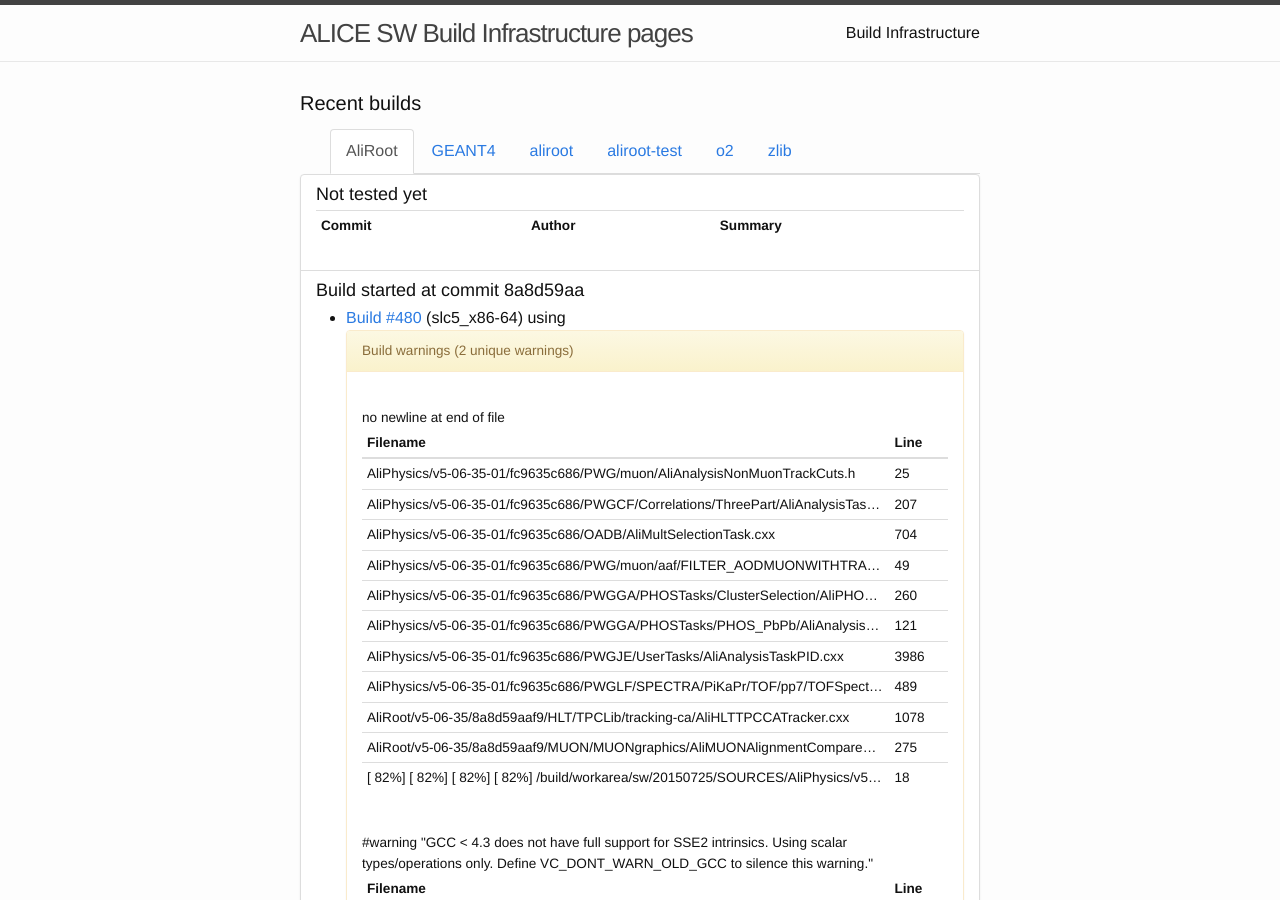
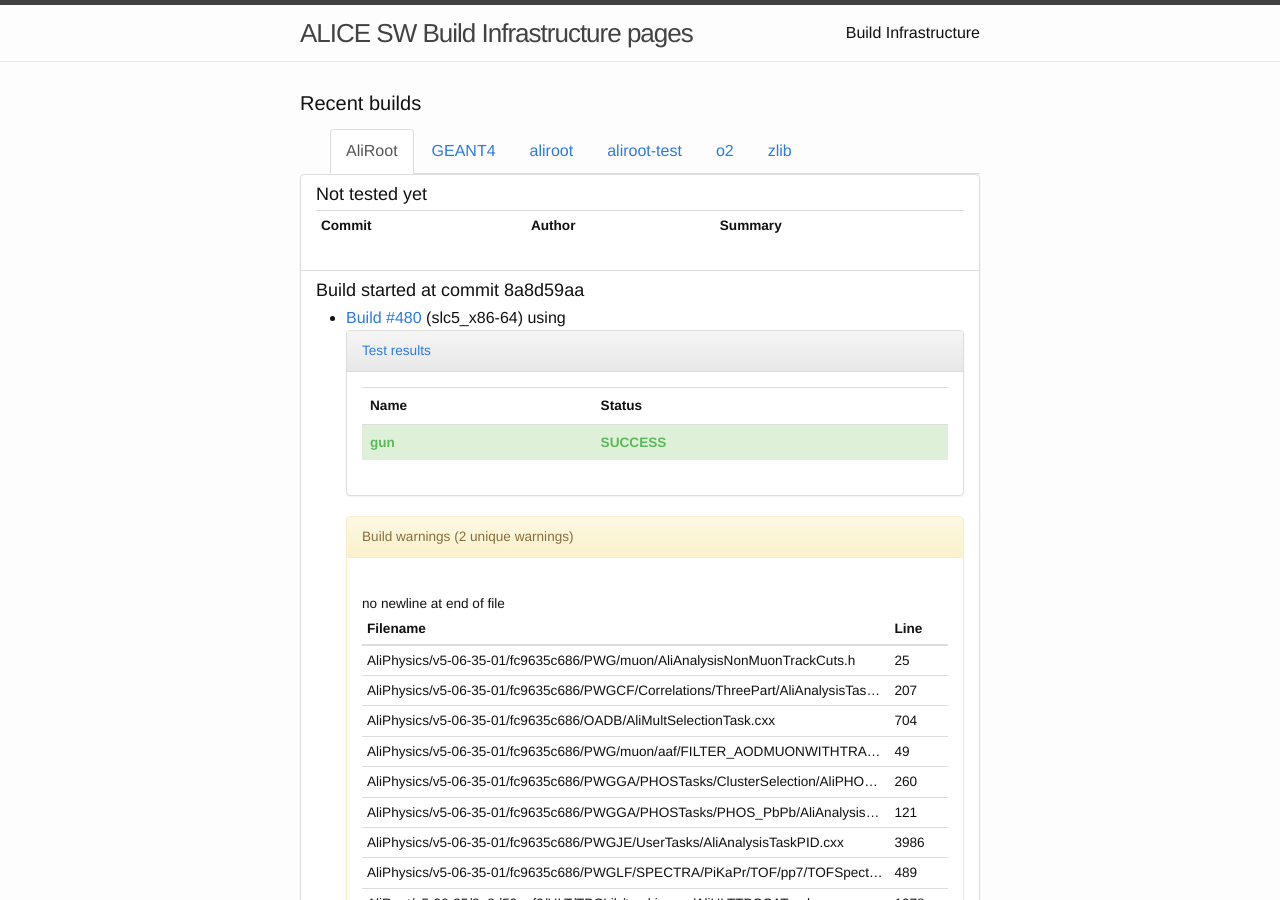
Before and after one commit to alisw/alisw.github.io, a Jekyll site: the page built from index.html, in a window 1280 px wide and 900 px high. Built offline with Jekyll 4.4.1, drawn with Linux system fonts in a browser that asks for light colours; nearby versions of some CDN libraries.

Commit message:
Updated results.

```diff
--- a/_data/tests_status.json
+++ b/_data/tests_status.json
@@ -571,6 +571,18 @@
             }
           } ]
         }
+      }, {
+        "key" : "480",
+        "by_name" : {
+          "buckets" : [ {
+            "key" : "gun",
+            "status" : {
+              "buckets" : [ {
+                "key" : "SUCCESS"
+              } ]
+            }
+          } ]
+        }
       } ]
     }
   }
```
